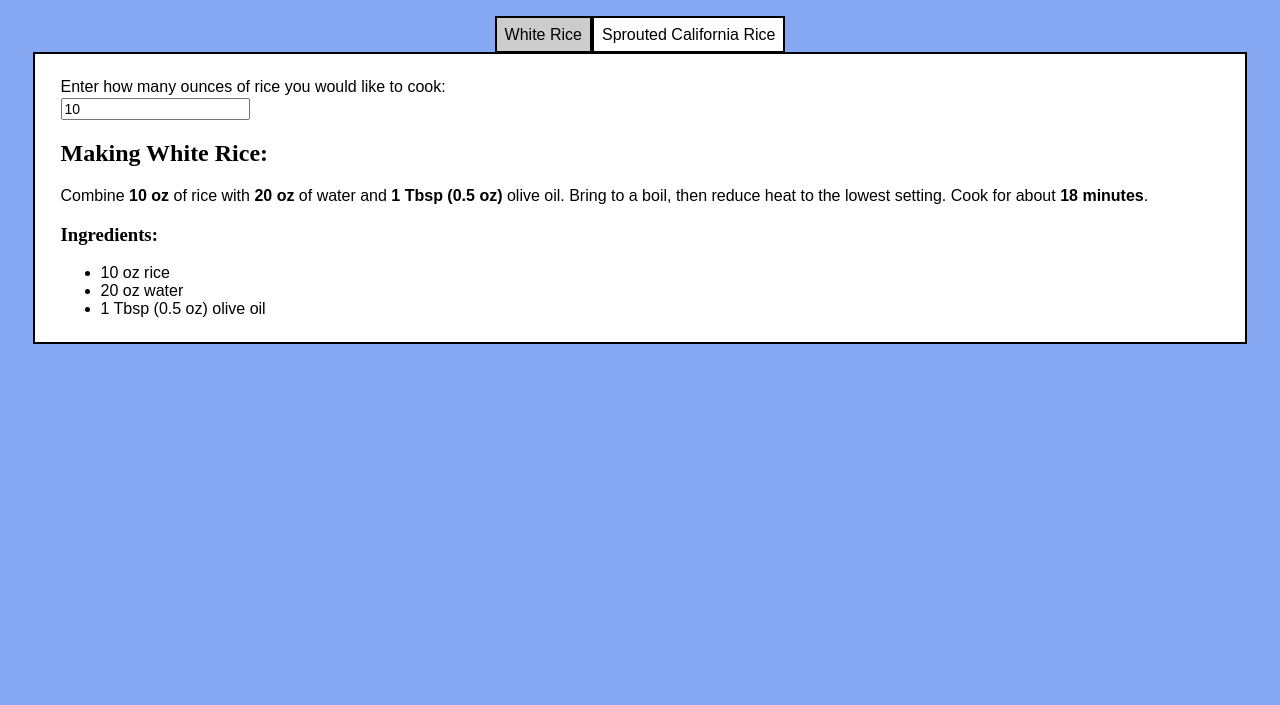
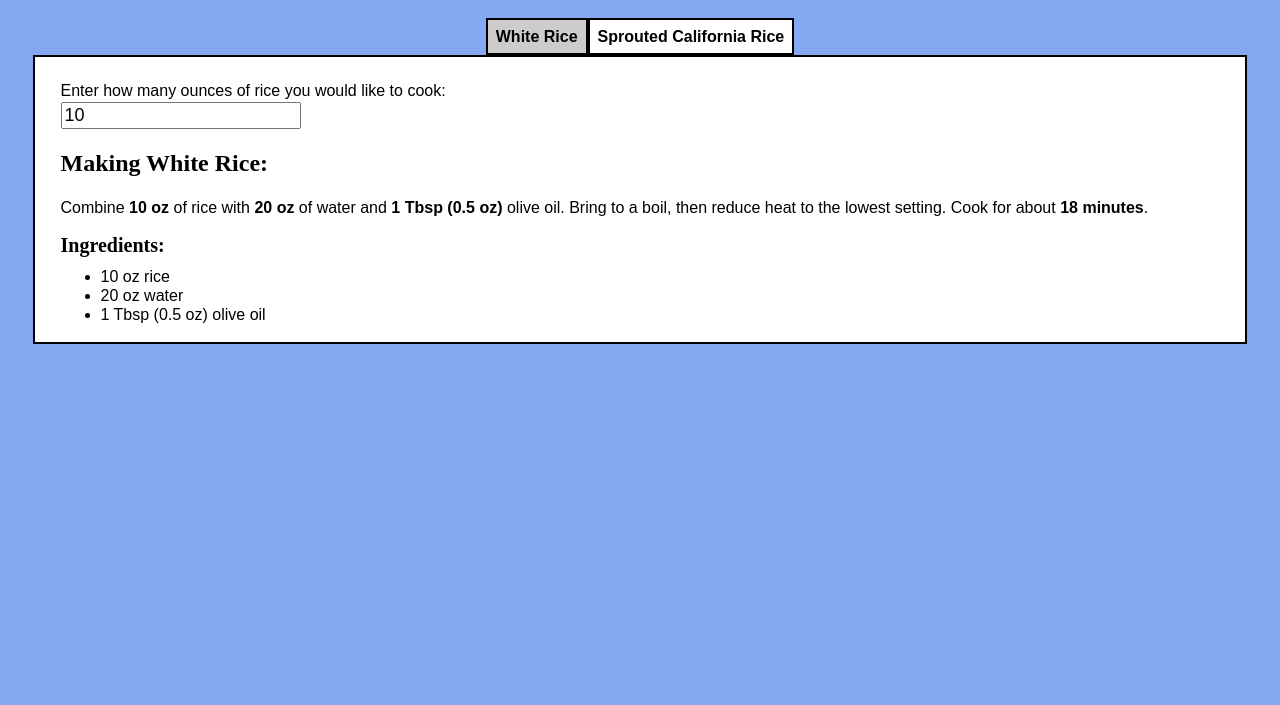
Before and after one commit to venrob/assignment-2--intro-to-internet-programming--cs-275--spring-2020, a website: page html/index.html in a window 1280 px wide. Shown: the part 95-800 px from the top of the page. Drawn offline with Linux system fonts and the light colour scheme; files that its build step writes are made by us from their sources.

Commit message:
Update css for cross-browser compatibility

```diff
--- a/css/style.css
+++ b/css/style.css
@@ -2,6 +2,15 @@
   font-family: sans-serif;
   background-color: rgba(134, 168, 243, 1);
   color: rgba(0, 0, 0, 1);
+}
+
+body {
+  margin: 0 8px;
+  line-height: 1.2;
+}
+
+strong {
+  font-weight: 600;
 }
 
 div,
@@ -9,6 +18,21 @@ p,
 h1 {
   background-color: rgba(255, 255, 255, 1);
   color: rgba(0, 0, 0, 1);
+}
+
+p {
+  font-size: 16px;
+  margin: 16px 0;
+}
+
+li {
+  font-size: 16px;
+}
+
+ul {
+  list-style-type: disc;
+  margin: 10px 0;
+  padding: 0 0 0 40px;
 }
 
 h1 {
@@ -19,6 +43,21 @@ h1 {
   width: 20%;
   left: 35%;
   position: relative;
+  font-size: 32px;
+}
+
+h2 {
+  font-size: 24px;
+  margin: 20px 0;
+}
+
+h3 {
+  font-size: 20px;
+  margin: 10px 0;
+}
+
+div {
+  margin: 8px 0;
 }
 
 h1,
@@ -28,6 +67,7 @@ h4,
 h5,
 h6 {
   font-family: serif;
+  font-weight: 600;
 }
 
 #tab_container {
@@ -47,7 +87,7 @@ h6 {
   /*background: linear-gradient(150deg, hsl(221,82%,75%) 0%,hsl(221,82%,80%) 34%,hsl(221,82%,70%) 69%,hsl(221,82%,65%) 100%);*/
   background-color: rgb(100%, 100%, 100%);
   color: rgb(0, 0, 0);
-  font-weight: 200;
+  font-weight: 600;
   white-space: nowrap;
 }
 
@@ -76,5 +116,5 @@ h6 {
 }
 
 #riceOZ {
-  font-size: 14px;
+  font-size: 18px;
 }
```
